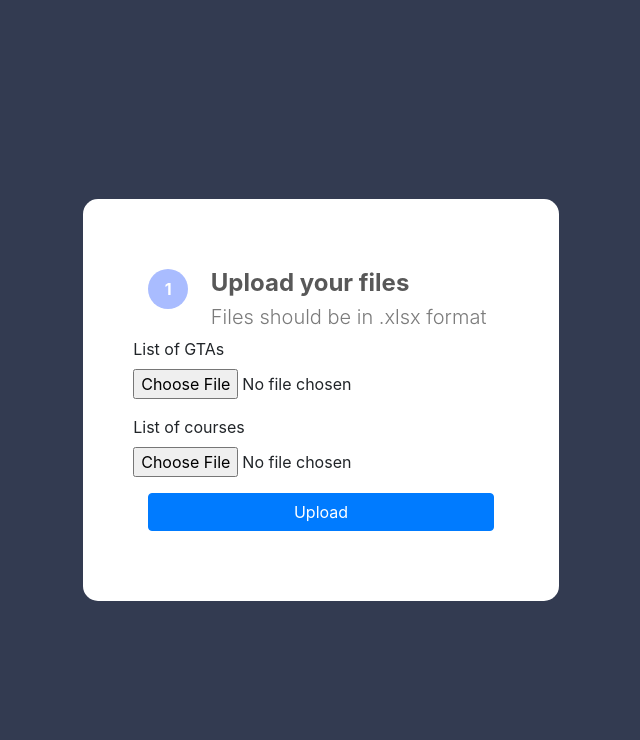
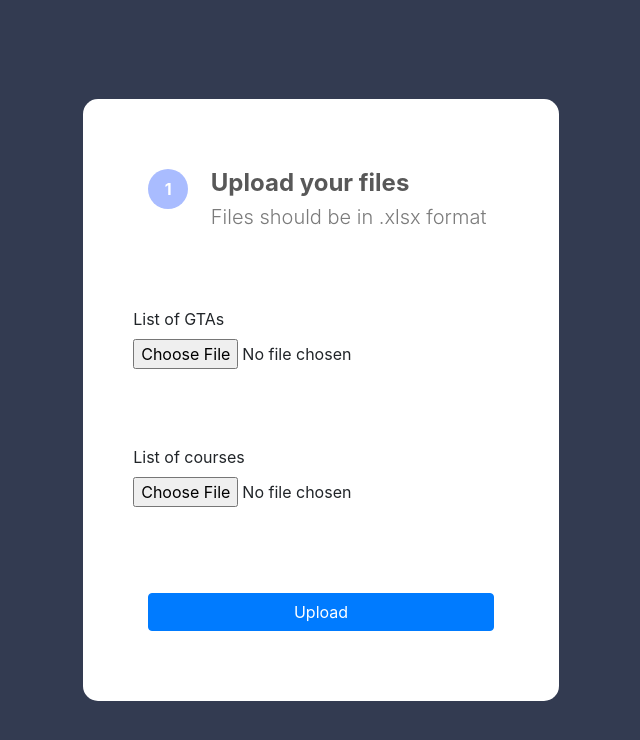
Before and after one commit to arif-bashar/gta-scheduler, a React (Create React App) app: page / in a window 1280 px wide. Shown: the top 740 px of the page, without its empty margins (319-959 px from the left). Built offline with nearby package versions, Linux system fonts and the light colour scheme.

Commit message:
formatting

```diff
--- a/src/App.js
+++ b/src/App.js
@@ -1,31 +1,39 @@
-import React from 'react';
-import Container from "react-bootstrap/Button";
+import React from "react";
+// import Container from "react-bootstrap/Button";
 import Row from "react-bootstrap/Row";
 import Col from "react-bootstrap/Col";
 import Form from "react-bootstrap/Form";
 import Button from "react-bootstrap/Button";
-import 'bootstrap/dist/css/bootstrap.min.css';
+import "bootstrap/dist/css/bootstrap.min.css";
 // import './App.css';
-import styled from 'styled-components';
+import styled from "styled-components";
 
 function App() {
-
   const uploadHandler = () => {
     // fire upload events
-  }
+  };
+
   return (
     <AppContainer>
       <FormContainer method="post">
-        <Row>
-          <Col sm={2}><NumberContainer>1</NumberContainer></Col>
-          <Col sm={10}><FormTitle>Upload your files</FormTitle>
-          <FormSubtitle>Files should be in .xlsx format</FormSubtitle></Col>
+        <Row style={{ marginBottom: 70 }}>
+          <Col sm={2}>
+            <NumberContainer>1</NumberContainer>
+          </Col>
+          <Col sm={10}>
+            <FormTitle>Upload your files</FormTitle>
+            <FormSubtitle>Files should be in .xlsx format</FormSubtitle>
+          </Col>
         </Row>
-        <Row>
-          <Form.Group><Form.File id="gta-file" label="List of GTAs"></Form.File></Form.Group>
+        <Row style={{ marginBottom: 60 }}>
+          <Form.Group>
+            <Form.File id="gta-file" label="List of GTAs"></Form.File>
+          </Form.Group>
         </Row>
-        <Row>
-        <Form.Group><Form.File id="gta-file" label="List of courses"></Form.File></Form.Group>
+        <Row style={{ marginBottom: 70 }}>
+          <Form.Group>
+            <Form.File id="gta-file" label="List of courses"></Form.File>
+          </Form.Group>
         </Row>
 
         <Button variant="primary" type="submit" onClick={uploadHandler}>
@@ -40,8 +48,8 @@ const AppContainer = styled.div`
   display: flex;
   width: 100vw;
   height: 100vh;
-overflow: none;
-background: #333B51;
+  overflow-x: none;
+  background: #333b51;
   justify-content: center;
   align-items: center;
 `;
@@ -50,7 +58,7 @@ const FormContainer = styled.form`
   min-width: 0%;
   display: flex;
   flex-direction: column;
-  background: #FFFFFF;
+  background: #ffffff;
   border-radius: 15px;
   margin-left: 20px;
   margin-right: 20px;
@@ -65,7 +73,7 @@ display: flex;
   width: 40px;
   height: 40px;
   border-radius: 50%;
-background: #A9BCFF;
+  background: #a9bcff;
   justify-content: center;
   align-items: center;
 
@@ -77,11 +85,10 @@ const FormTitle = styled.h4`
   color: #585858;
   font-weight: 700;
 `;
+
 const FormSubtitle = styled.h5`
-color: #7B7B7B;
+  color: #7b7b7b;
   font-weight: 300;
 `;
 
-
-
 export default App;
```
Lines whose indentation alone changed are shown as unchanged.
